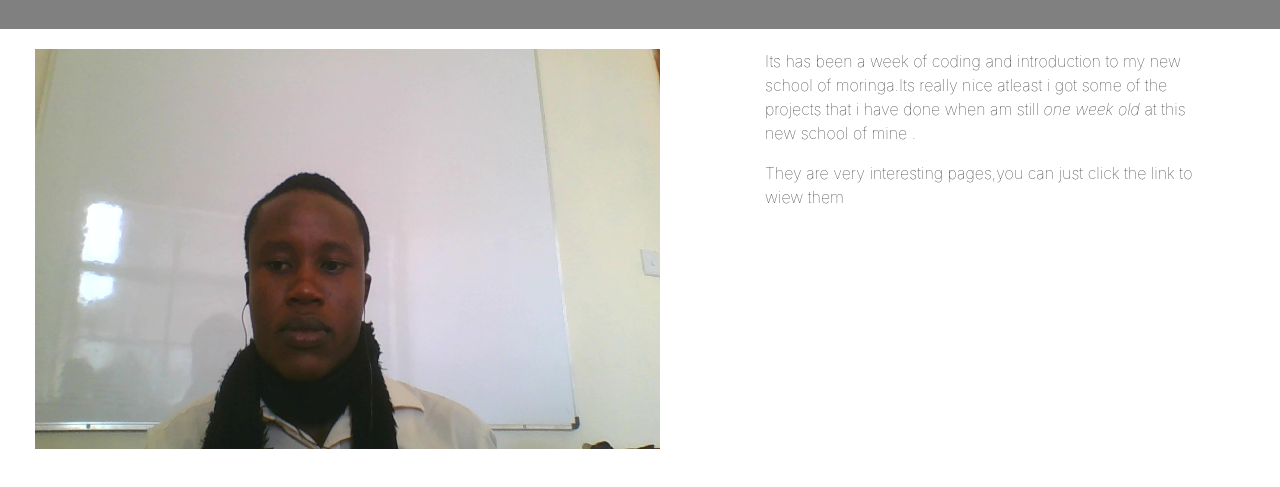
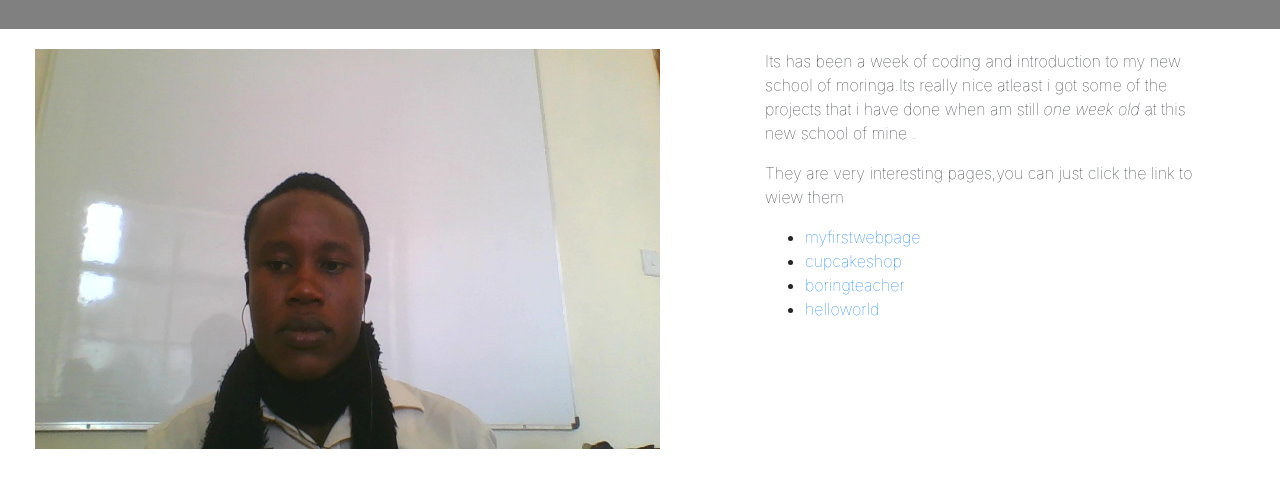
Before and after one commit to qollomcbizzy/portfolio, a plain HTML site: page index.html in a window 1280 px wide. Shown: the part 71-558 px from the top of the page. Drawn offline with nearby package versions, Linux system fonts and the light colour scheme.

Commit message:
add the links to various pages

```diff
--- a/index.html
+++ b/index.html
@@ -24,8 +24,15 @@
         done when am still <em>one week old</em> at this new school of mine .
       </p>
       <p>
-        They are  very interesting pages,you can just click the link to wiew them
+        They are  very interesting pages,you can just click the link to wiew
+        them
       </p>
+      <ul>
+        <li><a href="../myfirstwebpage/html/myfirstwebpage.html">myfirstwebpage</a></li>
+        <li><a href="../cupcakeshop/index.html">cupcakeshop</a></li>
+        <li><a href="../boring-teacher/index.html">boringteacher</a></li>
+        <li><a href="../helloworld/index.html">helloworld</a></li>
+      </ul>
     </div>
   </div>
 </body>
```
